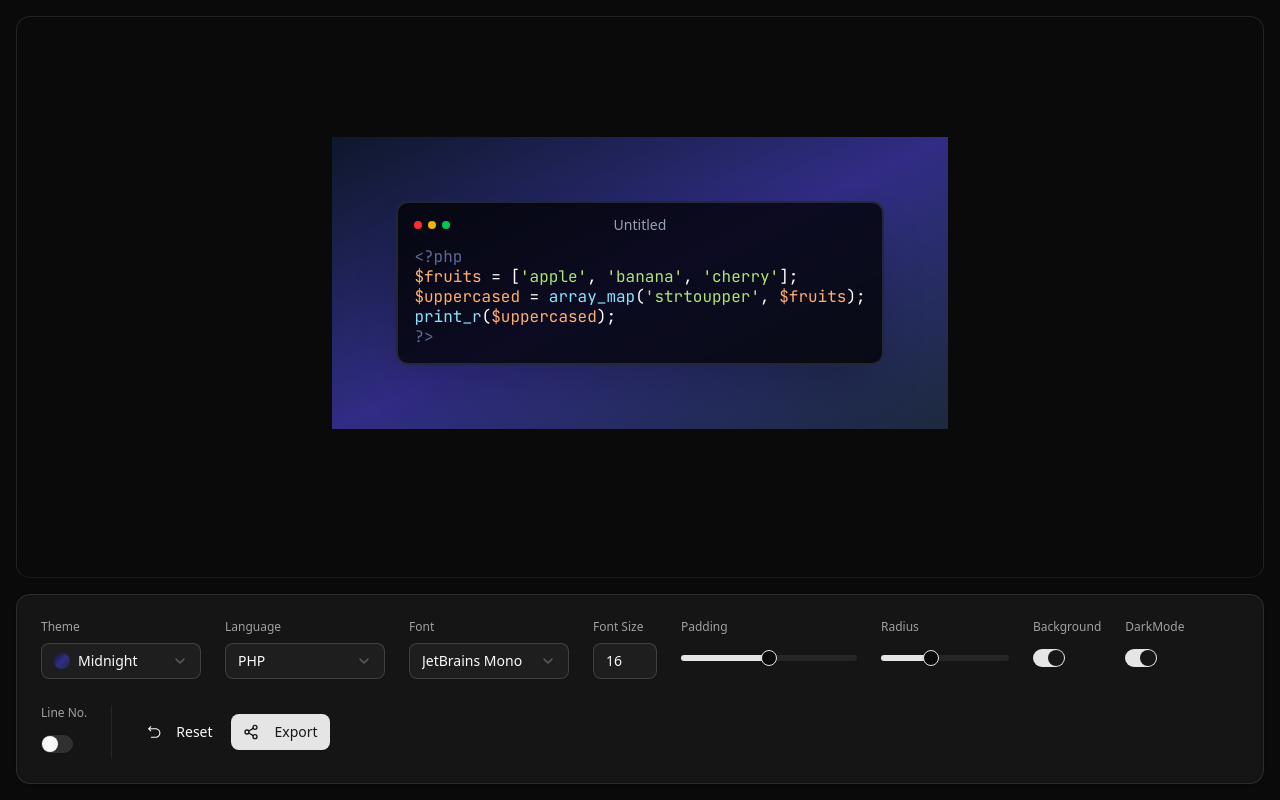
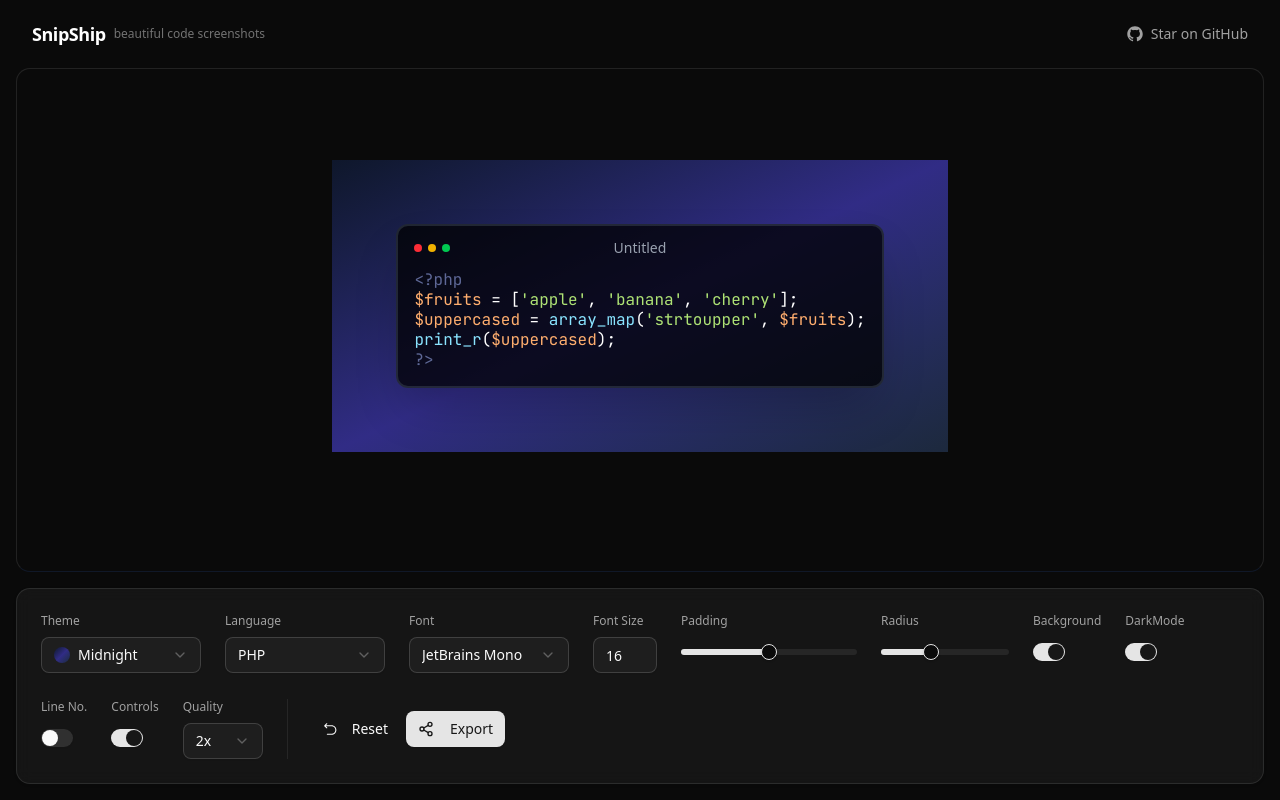
Before and after one commit to sunilband/shipship, a Next.js app: page / in a window 1280 px wide. Built offline with nearby package versions, Linux system fonts and the light colour scheme.

Commit message:
feat(ui): add top navbar and mount new controls
adds a small branded navbar with a GitHub link, wires the window-controls
and quality selectors into the toolbar, and round-trips the new fields
through the share-link query params.

```diff
--- a/app/page.tsx
+++ b/app/page.tsx
@@ -8,6 +8,7 @@ import { fonts } from "@/options";
 import { themes } from "@/options";
 import { cn } from "@/lib/utils";
 import CodeEditor from "@/components/CodeEditor";
+import Navbar from "@/components/Navbar";
 import WidthMeasurement from "@/components/WidthMeasurement";
 import { Button } from "@/components/ui/button";
 import { Card, CardContent } from "@/components/ui/card";
@@ -22,6 +23,8 @@ import BackgroundSwitch from "@/components/controls/BackgroundSwitch";
 import DarkModeSwitch from "@/components/controls/DarkModeSwitch";
 import LineNumbersSwitch from "@/components/controls/LineNumbersSwitch";
 import RadiusSlider from "@/components/controls/RadiusSlider";
+import WindowControlsSwitch from "@/components/controls/WindowControlsSwitch";
+import ExportScaleSelect from "@/components/controls/ExportScaleSelect";
 import ExportOptions from "@/components/controls/ExportOptions";
 
 function App() {
@@ -47,9 +50,11 @@ function App() {
       darkMode: state.darkMode === "true",
       showBackground: state.showBackground !== "false",
       showLineNumbers: state.showLineNumbers === "true",
+      showWindowControls: state.showWindowControls !== "false",
       fontSize: Number(state.fontSize || 18),
       padding: Number(state.padding || 64),
       borderRadius: Number(state.borderRadius || 12),
+      exportScale: Number(state.exportScale || 2),
     });
   }, []);
 
@@ -65,6 +70,8 @@ function App() {
         href={fonts[fontStyle as keyof typeof fonts].src}
         crossOrigin="anonymous"
       />
+
+      <Navbar />
 
       <div className="w-full overflow-auto flex grow items-center justify-center p-4 border rounded-xl border-b-gray-900">
         <Resizable
@@ -116,6 +123,8 @@ function App() {
           <BackgroundSwitch />
           <DarkModeSwitch />
           <LineNumbersSwitch />
+          <WindowControlsSwitch />
+          <ExportScaleSelect />
           <div className="w-px bg-neutral-800" />
           <div className="place-self-center flex items-center gap-2">
             <Button
--- /dev/null
+++ b/components/Navbar.tsx
@@ -0,0 +1,24 @@
+import { GitHubLogoIcon } from "@radix-ui/react-icons";
+
+export default function Navbar() {
+  return (
+    <nav className="w-full flex items-center justify-between px-2 sm:px-4 py-1">
+      <div className="flex items-center gap-2">
+        <span className="text-lg font-semibold tracking-tight">SnipShip</span>
+        <span className="hidden sm:inline text-xs text-neutral-500">
+          beautiful code screenshots
+        </span>
+      </div>
+
+      <a
+        href="https://github.com/sunilband/shipship"
+        target="_blank"
+        rel="noopener noreferrer"
+        className="flex items-center gap-2 text-sm text-neutral-400 hover:text-white transition-colors"
+      >
+        <GitHubLogoIcon className="h-4 w-4" />
+        <span className="hidden sm:inline">Star on GitHub</span>
+      </a>
+    </nav>
+  );
+}
```
